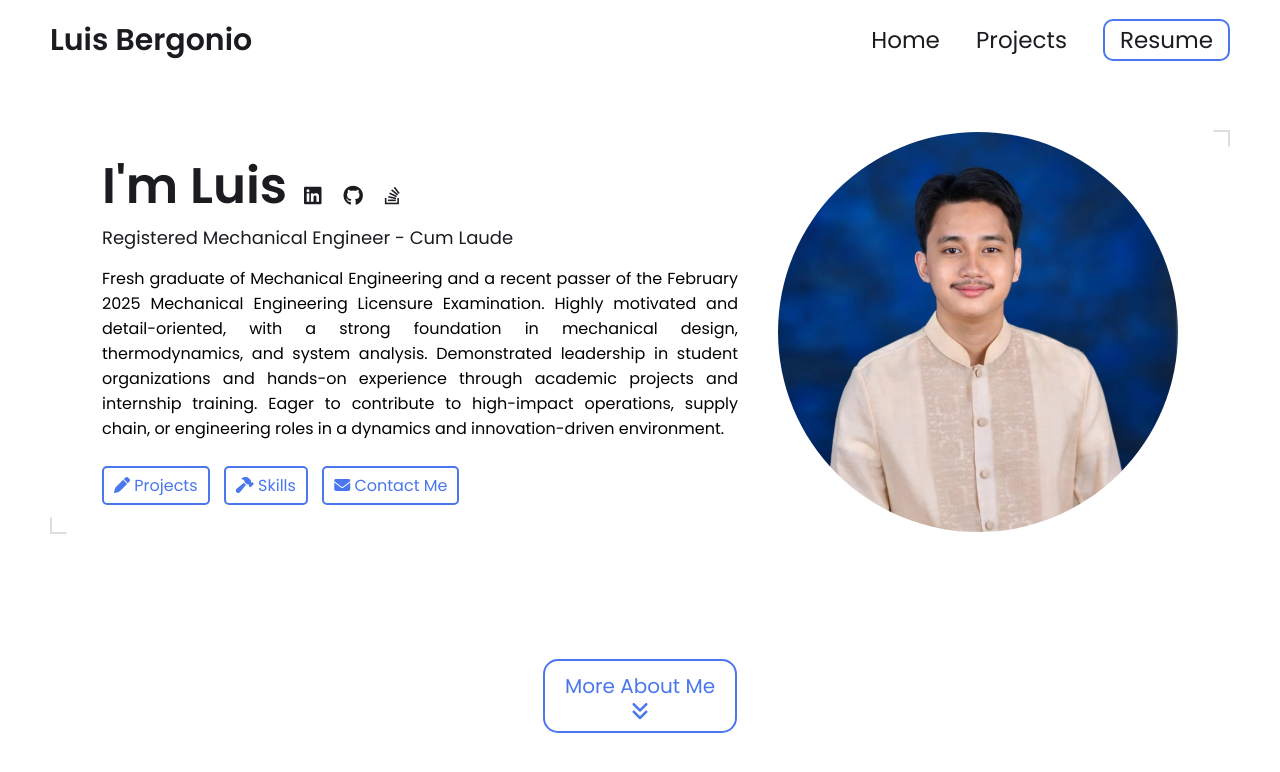
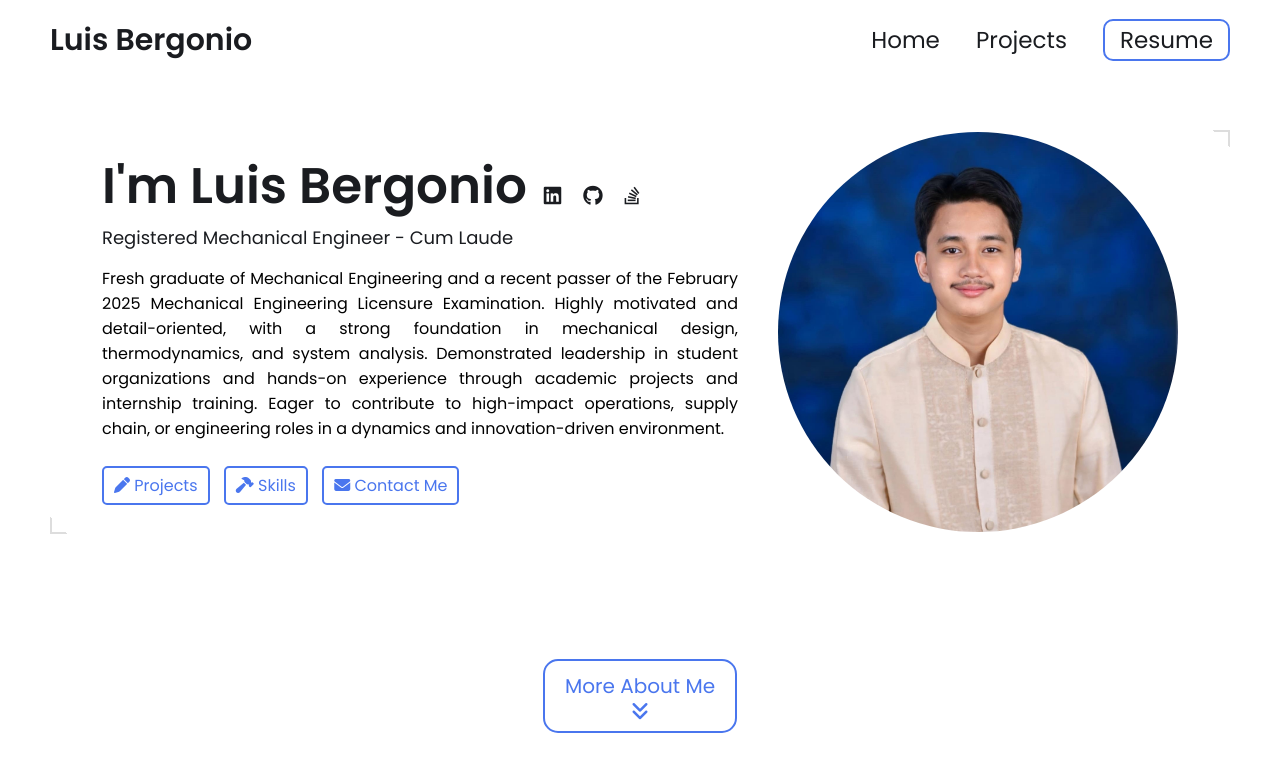
Before and after one commit to bergoniojoseluis/bergoniojoseluis.github.io, a Jekyll site: the page built from index.html, in a window 1280 px wide and 900 px high. Shown: the top 772 px of the window. Built offline with Jekyll 4.4.1, drawn with Linux system fonts in a browser that asks for light colours.

Commit message:
Update hero.html

```diff
--- a/_includes/hero.html
+++ b/_includes/hero.html
@@ -4,7 +4,7 @@
     <div class="group">
         <div class="text">
             <h2>
-                I'm {{ site.name | split: ' ' | first }}
+                I'm {{ site.name | split: ' ' | first }} {{ site.name | split: ' ' | slice: 1 }}
                 {% if site.external-links %}
                 <span class="external-links">
                     {% assign platforms = "linkedin,x-twitter,github,stackoverflow,discord,medium,threads,bluesky,instagram,youtube" | split: "," %}
```
